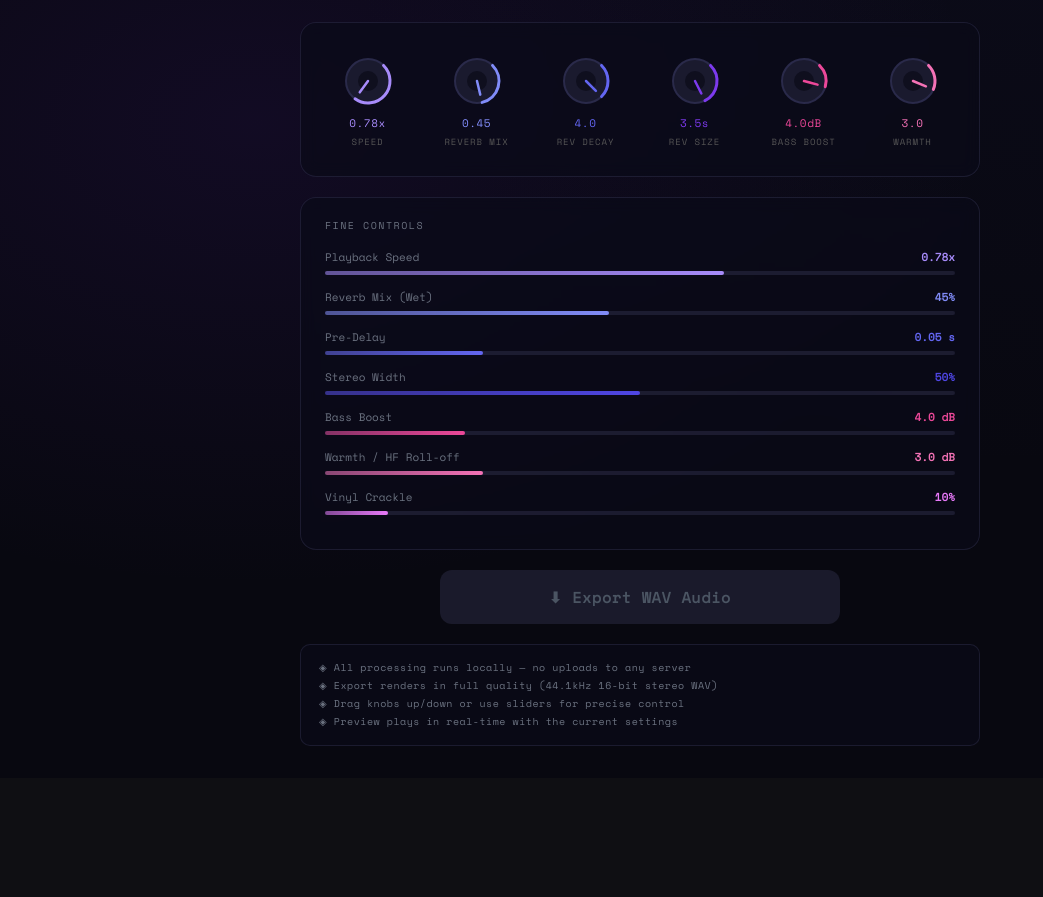
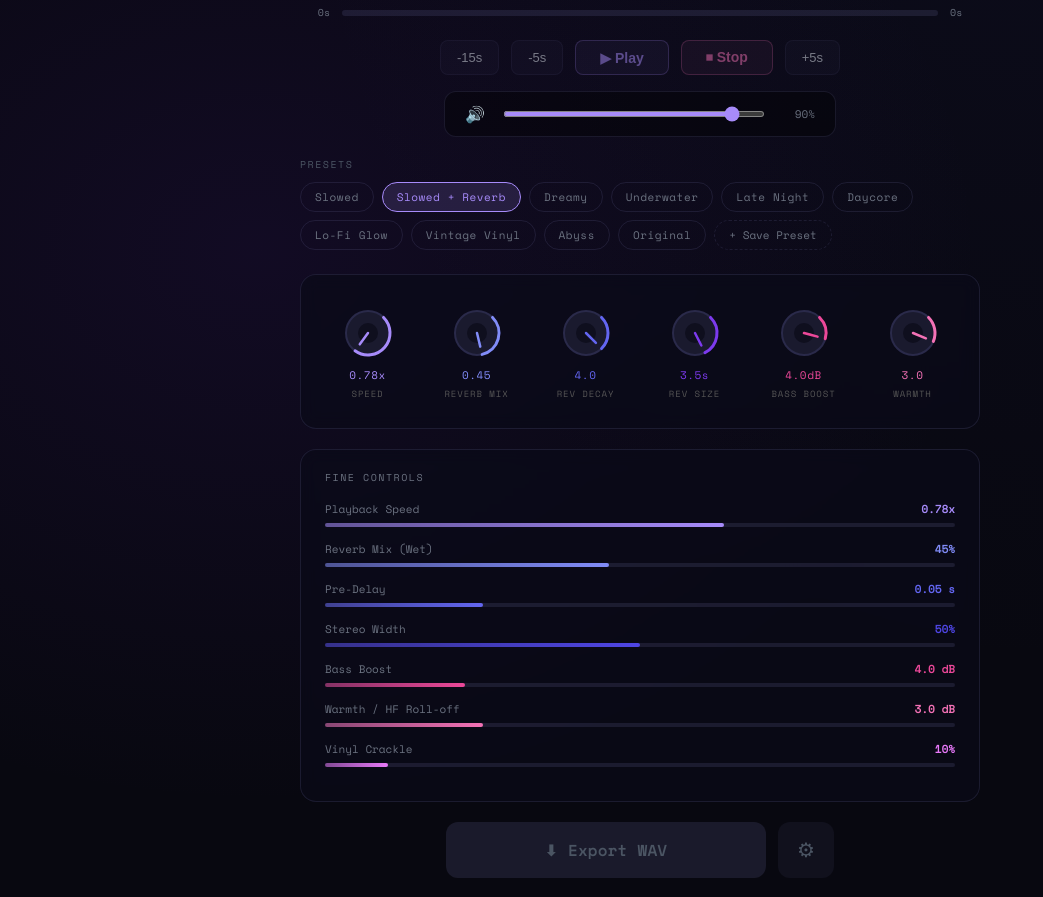
Before and after one commit to menelekmakonnen/sloverb, a React (Vite) app: page / in a window 1280 px wide. Shown: the part 532-1429 px from the top of the page, without its empty margins (0-1043 px from the left). Before the commit the page ends 1310 px from the top, so only its background shows below. Built offline with nearby package versions, Linux system fonts and the light colour scheme.

Commit message:
feat: Add MP3 export, fix player controls and queue UI

```diff
--- a/src/SlowedReverbTool.jsx
+++ b/src/SlowedReverbTool.jsx
@@ -384,6 +384,7 @@ export default function SlowedReverbTool() {
   const [activePresets, setActivePresets] = useState(["Slowed + Reverb"]);
   const [dragging, setDragging] = useState(false);
   const [exportDone, setExportDone] = useState(false);
+  const [exportMenuOpen, setExportMenuOpen] = useState(false);
   const [savedPresets, setSavedPresets] = useState({});
   const [history, setHistory] = useState([]);
   const [library, setLibrary] = useState([]);
@@ -702,27 +703,22 @@ export default function SlowedReverbTool() {
     setIsPlaying(true);
   };
 
-  const playNextInQueue = async () => {
+  const playNextInQueue = async (specificIndex = null) => {
     if (studioQueue.length === 0) return;
-    const nextItem = studioQueue[0];
-
-    // We do NOT remove the item from the queue automatically anymore.
-    // The user must manually clear or remove it.
-
-    // BUT we must prevent infinite loops if the queue is exactly 1 item and it finishes playing.
-    // To handle "Any item that has been slowed and played in the Queue will be automatically kept in the queue",
-    // we actually just load it and let the user decide when to remove it.
-    // However, we should probably stop the queue from auto-advancing to the SAME item infinitely
-    // when it finishes.
-
-    // For this implementation, we will load the first item. If the current playing item IS the first item,
-    // and it just ended, we should probably not auto-play it again instantly.
-    // Let's pop it and push it to the back to cycle, OR just pause?
-    // The instructions say: "will be automatically kept in the queue... until user clears queue or removes a specific one"
-    // Let's cycle it to the back of the queue so it stays in the queue but we move to the next song.
-
-    const newQueue = studioQueue.slice(1);
+
+    // If specificIndex is provided, play that item. Otherwise, play the first item (auto-play).
+    const indexToPlay = specificIndex !== null ? specificIndex : 0;
+    const nextItem = studioQueue[indexToPlay];
+
+    const newQueue = [...studioQueue];
+    // Remove it from current position
+    newQueue.splice(indexToPlay, 1);
+
+    // Auto-advance logic: If it was auto-play (index 0), cycle it to the back.
+    // If it was manual play, we just remove it from the queue and play it.
+    if (specificIndex === null) {
       newQueue.push(nextItem);
+    }
     setStudioQueue(newQueue);
 
     if (nextItem.type === 'file' && nextItem.file) {
@@ -1270,7 +1266,6 @@ export default function SlowedReverbTool() {
         )}
 
         {/* Waveform & Seeker & Playback Controls */}
-        {audioBuffer && (
         <div style={{ marginBottom: 20 }}>
           <WaveformViz analyser={analyserRef.current} isPlaying={isPlaying} />
           <Seeker
@@ -1279,27 +1274,32 @@ export default function SlowedReverbTool() {
             pauseOffsetRef={pauseOffsetRef}
             isPlaying={isPlaying}
             speed={params.speed}
-              duration={audioBuffer.duration}
+            duration={audioBuffer ? audioBuffer.duration : 0}
             onSeek={handleSeek}
           />
 
+          {/* Playback Buttons */}
           <div style={{ display: "flex", justifyContent: "center", gap: 12, flexWrap: "wrap", marginTop: 20 }}>
-              <button onClick={() => skipTime(-15)} style={{ background: "rgba(100,100,150,0.1)", border: "1px solid " + colors.cardBorder, color: colors.text, padding: "8px 16px", borderRadius: 8, cursor: "pointer", fontSize: 13 }}>-15s</button>
-              <button onClick={() => skipTime(-5)} style={{ background: "rgba(100,100,150,0.1)", border: "1px solid " + colors.cardBorder, color: colors.text, padding: "8px 16px", borderRadius: 8, cursor: "pointer", fontSize: 13 }}>-5s</button>
-              <button onClick={togglePlay} style={{ background: isPlaying ? "rgba(167,139,250,0.2)" : "rgba(167,139,250,0.1)", border: "1px solid rgba(167,139,250,0.4)", color: "#a78bfa", padding: "8px 24px", borderRadius: 8, cursor: "pointer", fontSize: 14, fontWeight: "bold" }}>
+            <button onClick={() => audioBuffer && skipTime(-15)} disabled={!audioBuffer} style={{ background: "rgba(100,100,150,0.1)", border: "1px solid " + colors.cardBorder, color: colors.text, padding: "8px 16px", borderRadius: 8, cursor: audioBuffer ? "pointer" : "not-allowed", fontSize: 13, opacity: !audioBuffer ? 0.5 : 1 }}>-15s</button>
+            <button onClick={() => audioBuffer && skipTime(-5)} disabled={!audioBuffer} style={{ background: "rgba(100,100,150,0.1)", border: "1px solid " + colors.cardBorder, color: colors.text, padding: "8px 16px", borderRadius: 8, cursor: audioBuffer ? "pointer" : "not-allowed", fontSize: 13, opacity: !audioBuffer ? 0.5 : 1 }}>-5s</button>
+            <button onClick={() => audioBuffer && togglePlay()} disabled={!audioBuffer} style={{ background: isPlaying ? "rgba(167,139,250,0.2)" : "rgba(167,139,250,0.1)", border: "1px solid rgba(167,139,250,0.4)", color: "#a78bfa", padding: "8px 24px", borderRadius: 8, cursor: audioBuffer ? "pointer" : "not-allowed", fontSize: 14, fontWeight: "bold", opacity: !audioBuffer ? 0.5 : 1 }}>
               {isPlaying ? "⏸ Pause" : "▶ Play"}
             </button>
-              <button onClick={stopAudio} style={{ background: "rgba(244,114,182,0.1)", border: "1px solid rgba(244,114,182,0.4)", color: "#f472b6", padding: "8px 24px", borderRadius: 8, cursor: "pointer", fontSize: 14, fontWeight: "bold" }}>
+            <button onClick={() => audioBuffer && stopAudio()} disabled={!audioBuffer} style={{ background: "rgba(244,114,182,0.1)", border: "1px solid rgba(244,114,182,0.4)", color: "#f472b6", padding: "8px 24px", borderRadius: 8, cursor: audioBuffer ? "pointer" : "not-allowed", fontSize: 14, fontWeight: "bold", opacity: !audioBuffer ? 0.5 : 1 }}>
               ⏹ Stop
             </button>
-              <button onClick={() => skipTime(5)} style={{ background: "rgba(100,100,150,0.1)", border: "1px solid " + colors.cardBorder, color: colors.text, padding: "8px 16px", borderRadius: 8, cursor: "pointer", fontSize: 13 }}>+5s</button>
-              <div style={{ display: "flex", alignItems: "center", gap: 12, background: "rgba(0,0,0,0.3)", padding: "4px 12px", borderRadius: 8, border: "1px solid " + colors.cardBorder }}>
-                <span style={{ fontSize: 12 }}>🔈</span>
-                <input type="range" min="0" max="1" step="0.01" value={masterVolume} onChange={e => setMasterVolume(parseFloat(e.target.value))} style={{ width: 80, cursor: "pointer" }} />
-              </div>
-            </div>
-          </div>
-        )}
+            <button onClick={() => audioBuffer && skipTime(5)} disabled={!audioBuffer} style={{ background: "rgba(100,100,150,0.1)", border: "1px solid " + colors.cardBorder, color: colors.text, padding: "8px 16px", borderRadius: 8, cursor: audioBuffer ? "pointer" : "not-allowed", fontSize: 13, opacity: !audioBuffer ? 0.5 : 1 }}>+5s</button>
+          </div>
+
+          {/* Dedicated Volume Bar Row */}
+          <div style={{ display: "flex", justifyContent: "center", marginTop: 16 }}>
+            <div style={{ display: "flex", alignItems: "center", gap: 16, background: "rgba(0,0,0,0.4)", padding: "10px 20px", borderRadius: 12, border: "1px solid " + colors.cardBorder, width: "100%", maxWidth: 350 }}>
+              <span style={{ fontSize: 16, filter: masterVolume === 0 ? "grayscale(100%) opacity(50%)" : "none" }}>{masterVolume === 0 ? "🔇" : masterVolume < 0.5 ? "🔉" : "🔊"}</span>
+              <input type="range" min="0" max="1" step="0.01" value={masterVolume} onChange={e => setMasterVolume(parseFloat(e.target.value))} style={{ flex: 1, cursor: "pointer", height: 6, accentColor: "#a78bfa" }} />
+              <span style={{ fontSize: 11, color: colors.textMuted, width: 32, textAlign: "right" }}>{Math.round(masterVolume * 100)}%</span>
+            </div>
+          </div>
+        </div>
 
         {/* Presets */}
         <div style={{ marginBottom: 24 }}>
@@ -1381,12 +1381,13 @@ export default function SlowedReverbTool() {
         {/* Fine Controls removed playbacks spacing from here */}
 
         {/* Action Buttons */}
-        <div style={{ display: "flex", gap: 12, flexWrap: "wrap", justifyContent: "center" }}>
+        <div style={{ display: "flex", gap: 12, flexWrap: "wrap", justifyContent: "center", position: "relative" }}>
+          {/* Main WAV Export */}
           <button
-            onClick={handleExport}
+            onClick={() => handleExport('wav')}
             disabled={!audioBuffer || isExporting}
             style={{
-              flex: 1, minWidth: 200, maxWidth: 400,
+              flex: 1, minWidth: 200, maxWidth: 320,
               padding: "16px 24px",
               borderRadius: 12,
               border: "none",
@@ -1405,11 +1406,80 @@ export default function SlowedReverbTool() {
           >
             {isExporting ? (
               <span>
-                {isVideo ? "Rendering Video" : "Rendering Audio"}... {exportProgress}%
+                Rendering Audio... {exportProgress}%
                 <div style={{ position: "absolute", bottom: 0, left: 0, height: 3, background: "rgba(255,255,255,0.4)", width: `${exportProgress}%`, transition: "width 0.2s ease" }} />
               </span>
-            ) : exportDone ? "✓ Downloaded!" : (isVideo ? "⬇ Export MP4 Video" : "⬇ Export WAV Audio")}
+            ) : exportDone ? "✓ Downloaded!" : "⬇ Export WAV"}
           </button>
+
+          {/* Secondary Options Button */}
+          <div style={{ position: "relative" }}>
+            <button
+              onClick={() => setExportMenuOpen(!exportMenuOpen)}
+              disabled={!audioBuffer || isExporting}
+              style={{
+                width: 56, height: 56,
+                borderRadius: 12,
+                border: "1px solid " + (!audioBuffer || isExporting ? "transparent" : "rgba(167,139,250,0.5)"),
+                background: !audioBuffer || isExporting ? "rgba(100,100,150,0.1)" : "rgba(167,139,250,0.1)",
+                color: !audioBuffer || isExporting ? "#4b5563" : "#a78bfa",
+                fontSize: 20,
+                display: "flex", alignItems: "center", justifyContent: "center",
+                cursor: !audioBuffer || isExporting ? "not-allowed" : "pointer",
+                transition: "all 0.2s ease",
+              }}
+            >
+              ⚙
+            </button>
+
+            {/* Dropdown Menu */}
+            {exportMenuOpen && audioBuffer && !isExporting && (
+              <div
+                style={{
+                  position: "absolute", right: 0, bottom: 64, width: 220,
+                  background: colors.cardBg,
+                  border: "1px solid " + colors.cardBorder,
+                  borderRadius: 12,
+                  boxShadow: "0 8px 32px rgba(0,0,0,0.5)",
+                  backdropFilter: "blur(12px)",
+                  zIndex: 100,
+                  overflow: "hidden",
+                  display: "flex", flexDirection: "column"
+                }}
+              >
+                <div style={{ padding: "12px 16px", background: "rgba(0,0,0,0.2)", borderBottom: "1px solid " + colors.cardBorder }}>
+                  <p style={{ margin: 0, fontSize: 11, color: colors.textMuted, textTransform: "uppercase", letterSpacing: "0.1em", fontWeight: "bold" }}>Export Options</p>
+                </div>
+                <button
+                  onClick={() => handleExport('mp3')}
+                  style={{
+                    padding: "14px 16px", textAlign: "left", background: "transparent", border: "none", borderBottom: "1px solid rgba(255,255,255,0.05)",
+                    color: colors.text, fontSize: 13, cursor: "pointer", display: "flex", justifyContent: "space-between", alignItems: "center",
+                    fontWeight: "bold"
+                  }}
+                  onMouseEnter={e => e.currentTarget.style.background = "rgba(167,139,250,0.1)"}
+                  onMouseLeave={e => e.currentTarget.style.background = "transparent"}
+                >
+                  <span>Export MP3</span>
+                  <span style={{ fontSize: 10, color: colors.textMuted, background: "rgba(0,0,0,0.3)", padding: "2px 6px", borderRadius: 4 }}>High Q.</span>
+                </button>
+                <button
+                  onClick={() => handleExport('mp4')}
+                  disabled={!originalVideoFile}
+                  style={{
+                    padding: "14px 16px", textAlign: "left", background: "transparent", border: "none",
+                    color: originalVideoFile ? colors.text : colors.textMuted, fontSize: 13, cursor: originalVideoFile ? "pointer" : "not-allowed", display: "flex", justifyContent: "space-between", alignItems: "center",
+                    opacity: originalVideoFile ? 1 : 0.5, fontWeight: "bold"
+                  }}
+                  onMouseEnter={e => { if (originalVideoFile) e.currentTarget.style.background = "rgba(167,139,250,0.1)" }}
+                  onMouseLeave={e => e.currentTarget.style.background = "transparent"}
+                >
+                  <span>Export MP4</span>
+                  {originalVideoFile && <span style={{ fontSize: 10, color: colors.textMuted, background: "rgba(0,0,0,0.3)", padding: "2px 6px", borderRadius: 4 }}>Video</span>}
+                </button>
+              </div>
+            )}
+          </div>
         </div>
 
         {/* Info */}
```
Also changed, not shown: src/ffmpegProcessor.js (+22 -4 lines). Lines whose indentation alone changed are shown as unchanged.
